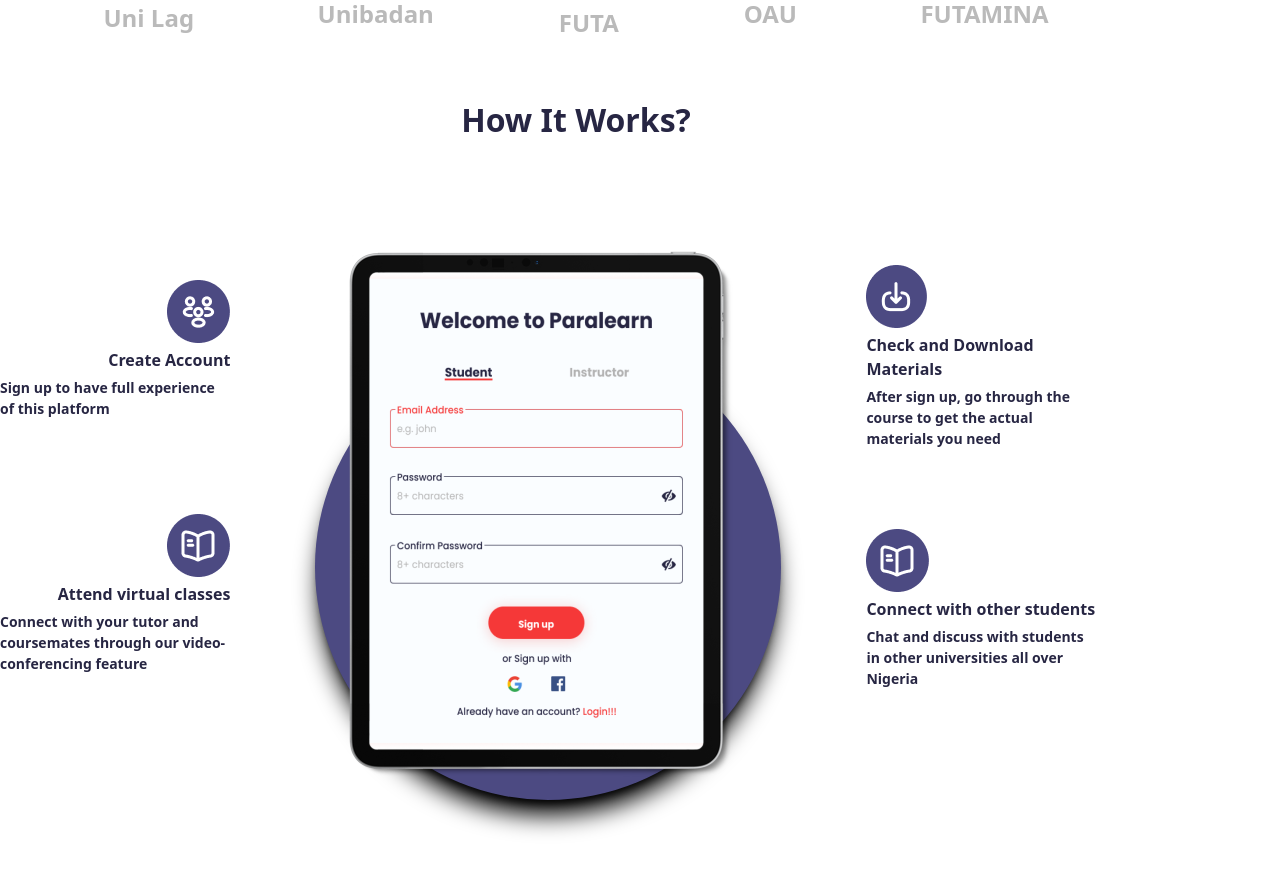
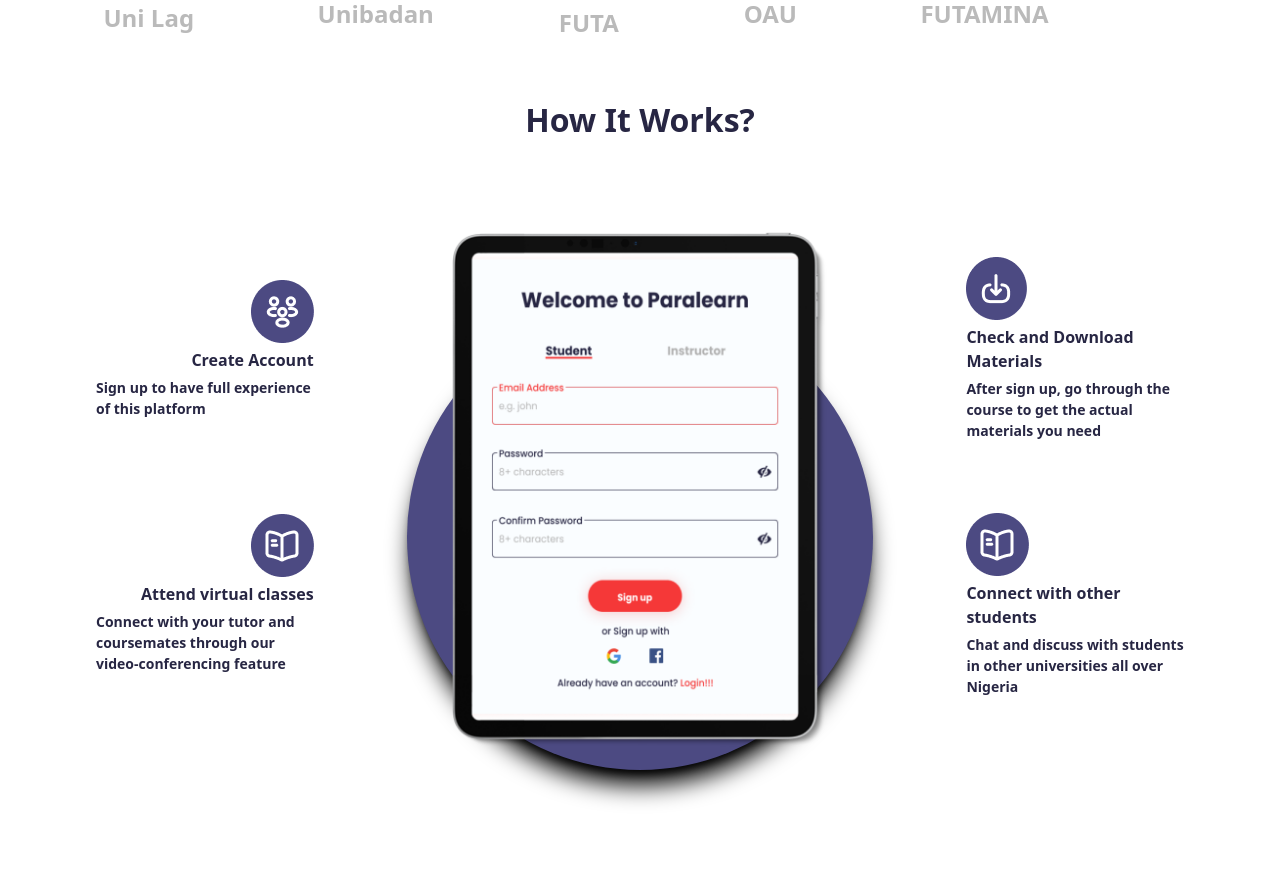
Before and after one commit to Gregor-prog/paralearnLandingPage, a React (Vite) app: page / in a window 1280 px wide. Shown: the part 1025-1897 px from the top of the page. Built offline with nearby package versions, Linux system fonts and the light colour scheme.

Commit message:
optimizing designs

```diff
--- a/index.html
+++ b/index.html
@@ -8,7 +8,7 @@
     <title>Vite + React + TS</title>
   </head>
   <body class="w-[100dvw]">
-    <div id="root" class="w-[100dvw] overflow-hidden"></div>
+    <div id="root" class="w-[100dvw] overflow-hidden" style="box-sizing: border-box;"></div>
     <script type="module" src="/src/main.tsx"></script>
   </body>
 </html>
--- a/src/App.tsx
+++ b/src/App.tsx
@@ -6,7 +6,7 @@
 import {BrowserRouter, Routes, Route} from "react-router-dom"
 import Contact from "./pages/contactUS"
 function App(){
-  return <div className="w-[100%] overflow-hidden">
+  return <div className="w-full overflow-hidden flex flex-col items-center">
     <BrowserRouter>
     <Routes>
       <Route path="/" element={<LandingPage/>}/>
--- a/src/components/footer.tsx
+++ b/src/components/footer.tsx
@@ -30,7 +30,7 @@
 
     }
 
-    return <div className="sm:h-[360px] w-[100%] bg-[#4C4A82] h-auto">
+    return <div className="sm:h-[360px] w-[100%] bg-[#4C4A82] h-auto ">
         <Toaster richColors position="top-right" />
          <div className="flex sm:flex-row items-center justify-evenly p-[20px] flex-col">
             <div className="flex items-center justify-evenly sm:w-[50%] w-[100%] my-[10px]">
--- a/src/components/headerLand.tsx
+++ b/src/components/headerLand.tsx
@@ -20,7 +20,7 @@
         setsearch(e.target.value)
     }
 
-    return <div className="flex flex-col sm:flex-row items-center sm:justify-evenly bg-white sm:bg-transparent justify-between w-[100%]">
+    return <div className="flex flex-col sm:flex-row items-center sm:justify-evenly bg-white sm:bg-transparent justify-between w-[100%] ">
         <div className="overflow-hidden flex justify-evenly items-center w-[100%] sm:w-auto">
         <img src={logo} alt="logo" className="w-[103px] h-[90px] sm:m-0 mr-[190px]"/>
         {isNav? <MdCancel className="sm:hidden" onClick={() => {setisNav(false)}}/> : <CiMenuBurger className="sm:hidden" onClick={() => {setisNav(true); console.log(isNav)}}/>}
--- a/src/components/howItWorks.tsx
+++ b/src/components/howItWorks.tsx
@@ -5,10 +5,10 @@
 import connect from "../assets/Group 1352.png"
 import {motion} from "framer-motion"
 function How(){
-    return <div className="w-[90%] sm:h-[617px] h-auto">
-        <h1 className="font-bold text-[#272643] text-[32px] text-center mb-[40px]">How It Works?</h1>
-        <div className="h-[95%] flex sm:flex-row flex-col">
-            <div className="h-[100%] flex flex-col items-center justify-evenly sm:w-[20%] w-[100%] ">
+    return <div className="w-[85%] sm:h-[617px] h-auto flex flex-col items-center mx-auto">
+        <h1 className="font-bold text-[#272643] text-[32px]  mb-[40px]">How It Works?</h1>
+        <div className="h-[95%] flex sm:flex-row flex-col  items-center justify-between">
+            <div className="h-[100%] flex flex-col items-center justify-evenly sm:w-[20%] w-[100%]">
                 <div className="flex flex-col sm:items-end sm:justify-center items-center justify-center sm:w-auto w-[67%] sm:shadow-none shadow-2xl sm:p-0 p-[45px]">
                     <img src={create} alt="create_img" />
                     <p className="text-[16px] text-[#272643] my-[5px] font-bold">Create Account</p>
@@ -21,7 +21,7 @@
                 </div>
             </div>
             <div className="h-[100%] flex flex-col items-center justify-end bg-red  mx-[30px] sm:w-[50%] w-[100%] my-[30px]">
-                <div className="sm:h-[466px] sm:w-[466px] w-[400px] h-[400px] bg-[#4C4A82] shadow-xl rounded-full shadow-black absolute z-[-1]"></div>
+                <div className="sm:h-[466px] sm:w-[466px] w-[350px] h-[350px] bg-[#4C4A82] shadow-xl rounded-full shadow-black absolute z-[-1]"></div>
 
                 <motion.div
         initial={{ opacity: 0, y: 50 }}
--- a/src/components/partnerLand.tsx
+++ b/src/components/partnerLand.tsx
@@ -4,7 +4,7 @@
 import FUTA from "../assets/image 7.png"
 import OAU from "../assets/image 8.png"
 function PartnerLand(){
-    return <div className="w-[90%] sm:my-[20px] mt-[200px]">
+    return <div className="w-[90%] sm:my-[20px] mt-[200px] ">
         <p className="font-bold text-[#272643] text-[32px] ml-[20px]">Partnered Schools</p>
         <div className="w-[100%] sm:flex flex-row items-center justify-evenly my-[35px] grid grid-cols-2 ">
             <div className="flex flex-col items-center p-[20px]">
--- a/src/components/welcome.tsx
+++ b/src/components/welcome.tsx
@@ -29,7 +29,7 @@
                </div>
                 <div className="sm:w-[80%] w-[100%]">
                 <input type="text"  value={eEmail} onChange={(e) => seteEmail(e.target.value)} className="h-[60px] bg-[#E0E0E0] w-[60%] p-[15px]" placeholder="Enter Your Email"/>
-                <a href="https://havilah.paralearn.com.ng"><button className="bg-[#F53838] text-[white] font-semibold text-[20px] h-[60px] w-[40%] sm:rounded-[0] rounded-l-[6px]">Start Learning</button></a>
+                <a href="https://havilah.paralearn.com.ng"><button className="bg-[#F53838] text-[white] font-semibold text-[20px] h-[60px] w-[40%] sm:rounded-[0]">Start Learning</button></a>
                 </div>
 
 
```
